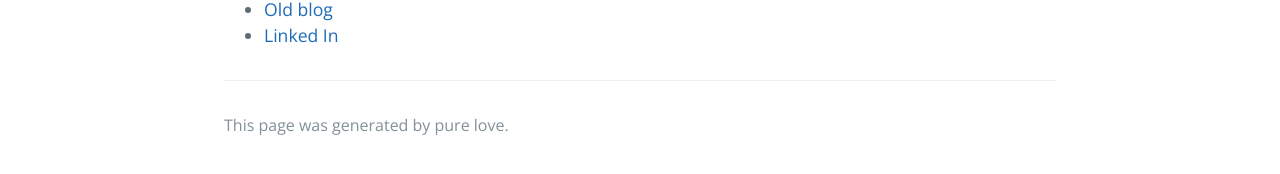
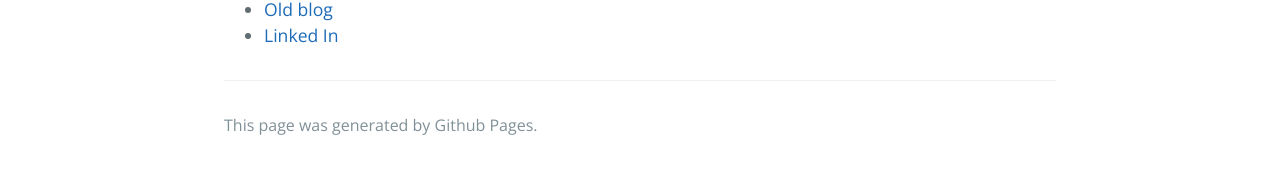
Before and after one commit to nickmain/nickmain.github.io, a Jekyll site: the page built from index.md, in a window 1280 px wide. Shown: the part 269-443 px from the top of the page. Built offline with Jekyll 4.4.1, drawn with Linux system fonts in a browser that asks for light colours; our own code applies the rules of GitHub Pages for plain Markdown files.

Commit message:
Update default.html

```diff
--- a/_layouts/default.html
+++ b/_layouts/default.html
@@ -41,7 +41,7 @@
         {% if site.github.is_project_page %}
           <span class="site-footer-owner"><a href="{{ site.github.repository_url }}">{{ site.github.repository_name }}</a> is maintained by <a href="{{ site.github.owner_url }}">{{ site.github.owner_name }}</a>.</span>
         {% endif %}
-        <span class="site-footer-credits">This page was generated by pure love.</span>
+        <span class="site-footer-credits">This page was generated by Github Pages.</span>
       </footer>
     </main>
   </body>
```
